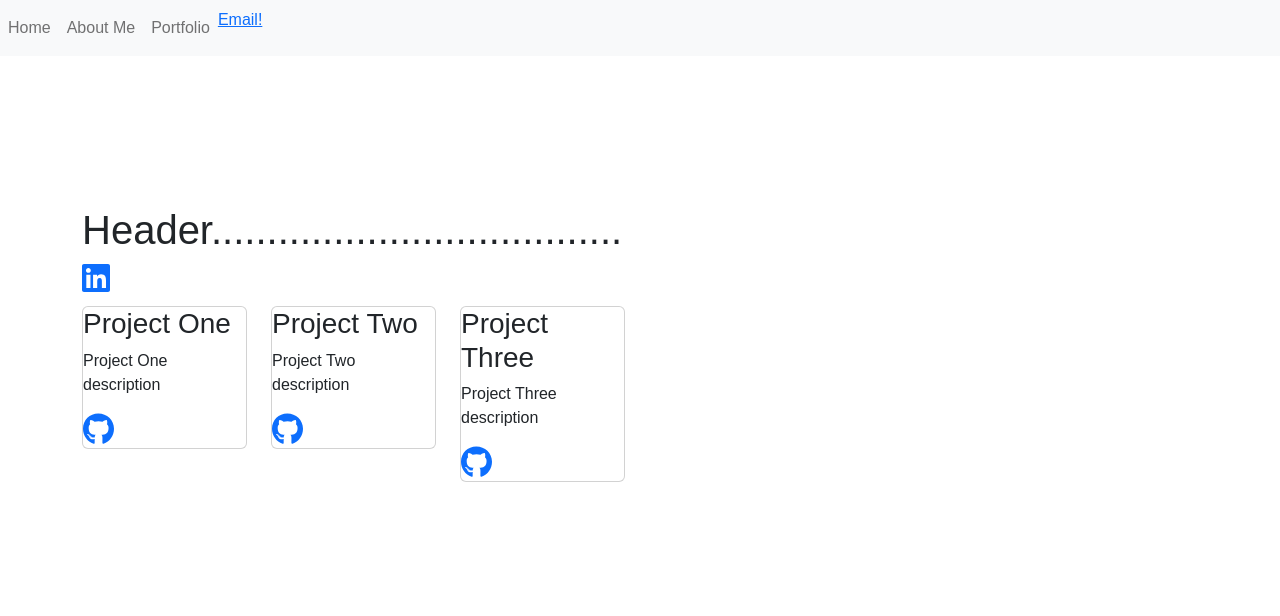
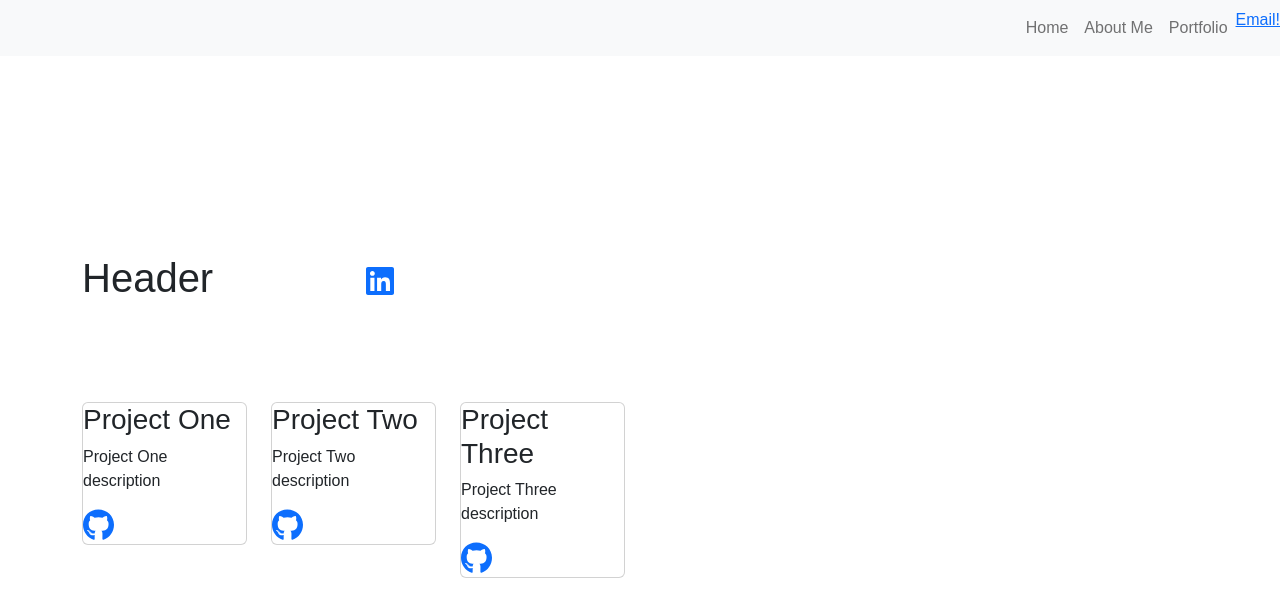
Before and after one commit to karenschick/portfolio-karenschick, a React (Vite) app: page /Portfolio in a window 1280 px wide. Shown: the top 616 px of the page. Built offline with nearby package versions, Linux system fonts and the light colour scheme.

Commit message:
prettier

```diff
--- a/src/components/Navigation/Navigation.jsx
+++ b/src/components/Navigation/Navigation.jsx
@@ -1,22 +1,27 @@
 
+import React from "react";
 import { Link } from "react-router-dom";
 import { Navbar, Nav } from "react-bootstrap";
 
-
 function Navigation() {
-
-  "mailto:karen.schick6@gmail.com"
-
   return (
-        <Navbar bg="light" data-bs-theme="light" >
-          <Nav className="me-auto">
-            <Nav.Link as={Link} to="/">Home</Nav.Link>
-            <Nav.Link as={Link} to="/AboutMe">About Me</Nav.Link>
-            <Nav.Link as={Link} to="/Portfolio">Portfolio</Nav.Link>
-            <a href="mailto:karen.schick6@gmail.com">Email!</a>
-          </Nav>
-        </Navbar>
-      );
+    <Navbar bg="light" data-bs-theme="light">
+      <Nav className="me-auto">
+      </Nav>
+      <Nav>
+      <Nav.Link as={Link} to="/">
+          Home
+        </Nav.Link>
+        <Nav.Link as={Link} to="/AboutMe">
+          About Me
+        </Nav.Link>
+        <Nav.Link as={Link} to="/Portfolio">
+          Portfolio
+        </Nav.Link>
+        <a href="mailto:karen.schick6@gmail.com">Email!</a>
+      </Nav>
+    </Navbar>
+  );
 }
 
-export default Navigation
+export default Navigation;
--- a/src/pages/Portfolio.jsx
+++ b/src/pages/Portfolio.jsx
@@ -41,11 +41,11 @@ const Portfolio = () => {
 
   return (
     <>
-      <div className="header" style={{height:"100px"}}>
+      <div className="mt-5 mb-5" style={{height:"100px"}}>
         <Container>
           <Row className="justify-content-between align-items-center">
             <Col>
-              <h1>Header.....................................</h1>
+              <h1>Header</h1>
             </Col>
             <Col>
               <LinkedInFollow />
```
